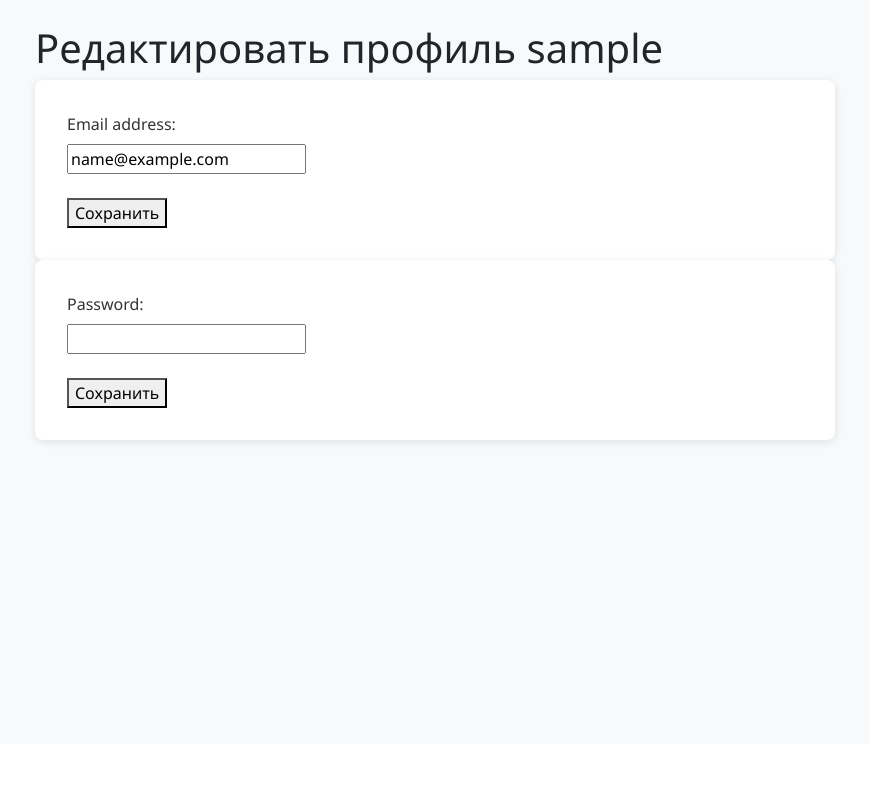
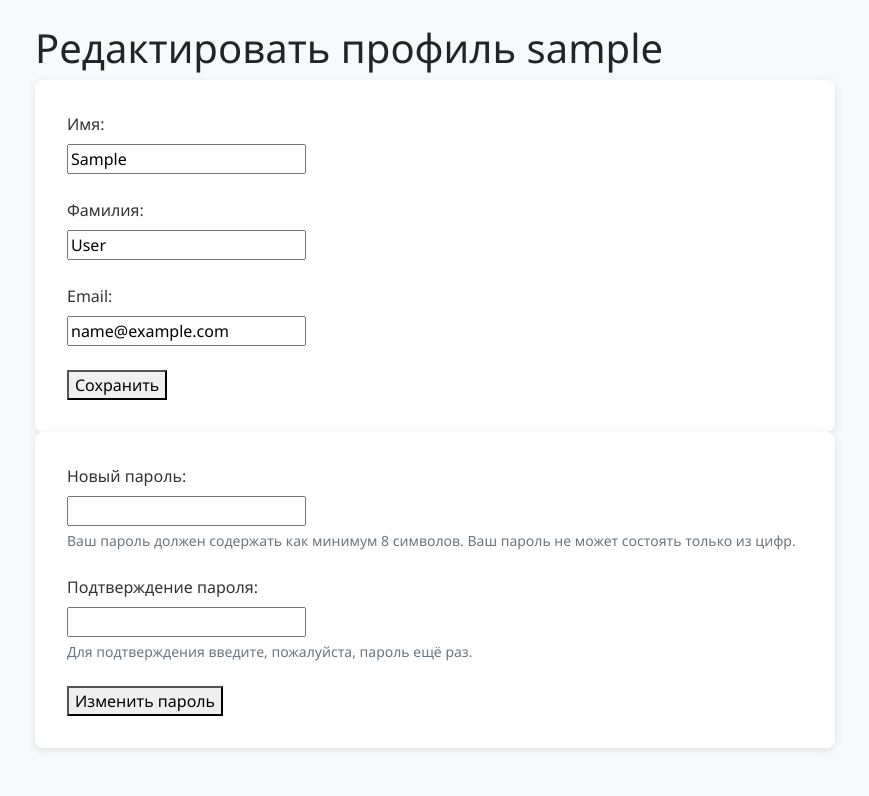
Before and after one commit to RomanMatrosovFrontend/nutrack, a Django app: a page that uses backend/templates/users/profile_edit.html in a window 1280 px wide. Shown: the part 56-852 px from the top of the page, without its empty margins (47-916 px from the left). Before the commit the page ends 501 px from the top, so only its background shows below. Run offline with Django 3.2, Linux system fonts and the light colour scheme; the visitor is signed in with stand-in values (Sample User, id 1); data comes from the database, SQL or seed files in the repository.

Commit message:
Edit profile edt forms

```diff
--- a/backend/templates/users/profile_edit.html
+++ b/backend/templates/users/profile_edit.html
@@ -2,14 +2,26 @@
 
 {% block content %}
   <h1>Редактировать профиль {{ user.username }}</h1>
+
+  {% if messages %}
+    <div class="messages">
+      {% for message in messages %}
+        <div class="alert {% if message.tags == 'error' %}alert-danger{% else %}alert-{{ message.tags }}{% endif %}">
+          {{ message }}
+        </div>
+      {% endfor %}
+    </div>
+  {% endif %}
+
   <form method="post">
     {% csrf_token %}
-    {{ email_form.as_p }}
+    {{ profile_form.as_p }}
     <button type="submit">Сохранить</button>
   </form>
+
   <form method="post">
     {% csrf_token %}
     {{ password_form.as_p }}
-    <button type="submit">Сохранить</button>
+    <button type="submit">Изменить пароль</button>
   </form>
 {% endblock %}
--- a/backend/users/forms.py
+++ b/backend/users/forms.py
@@ -15,22 +15,67 @@ class CustomAuthenticationForm(AuthenticationForm):
     password = forms.CharField(label='Пароль', widget=forms.PasswordInput)
 
 
-class EmailEditForm(forms.ModelForm):
+class ProfileEditForm(forms.ModelForm):
+    def clean_email(self):
+        email = self.cleaned_data['email']
+        if (CustomUser.objects
+                .filter(email=email).exclude(pk=self.instance.pk).exists()):
+            raise forms.ValidationError(
+                'Пользователь с таким email уже существует'
+            )
+        return email
+
     class Meta:
         model = CustomUser
-        fields = ['email']
+        fields = ('first_name', 'last_name', 'email')
+        labels = {
+            'first_name': 'Имя',
+            'last_name': 'Фамилия',
+            'email': 'Email',
+        }
 
 
 class PasswordEditForm(forms.ModelForm):
-    password = forms.CharField(widget=forms.PasswordInput)
+    password1 = forms.CharField(
+        label='Новый пароль',
+        widget=forms.PasswordInput,
+        help_text='''
+            Ваш пароль должен содержать как минимум 8 символов.
+            Ваш пароль не может состоять только из цифр.
+        '''
+    )
+    password2 = forms.CharField(
+        label='Подтверждение пароля',
+        widget=forms.PasswordInput,
+        help_text='Для подтверждения введите, пожалуйста, пароль ещё раз.'
+    )
 
     class Meta:
         model = CustomUser
-        fields = ['password']
+        fields = []
+
+    def clean_password2(self):
+        password1 = self.cleaned_data.get('password1')
+        password2 = self.cleaned_data.get('password2')
+        if password1 and password2 and password1 != password2:
+            raise forms.ValidationError('Пароли не совпадают')
+        return password2
+
+    def clean_password1(self):
+        password = self.cleaned_data.get('password1')
+        if len(password) < 8:
+            raise forms.ValidationError(
+                'Пароль должен содержать как минимум 8 символов'
+            )
+        if password.isdigit():
+            raise forms.ValidationError(
+                'Пароль не может состоять только из цифр'
+            )
+        return password
 
     def save(self, commit=True):
         user = super().save(commit=False)
-        user.set_password(self.cleaned_data["password"])
+        user.set_password(self.cleaned_data['password1'])
         if commit:
             user.save()
         return user
--- a/backend/users/models.py
+++ b/backend/users/models.py
@@ -1,5 +1,8 @@
 from django.contrib.auth.models import AbstractUser
+from django.db import models
 
 
 class CustomUser(AbstractUser):
-    ...
+    email = models.EmailField(
+        'email address', unique=True, blank=False, null=False
+    )
--- a/backend/users/views.py
+++ b/backend/users/views.py
@@ -1,3 +1,4 @@
+from django.contrib import messages
 from django.contrib.auth import authenticate, get_user_model, login, logout
 from django.contrib.auth.decorators import login_required
 from django.shortcuts import get_object_or_404, redirect, render
@@ -5,7 +6,7 @@ from django.shortcuts import get_object_or_404, redirect, render
 from core.views import custom_forbidden_view
 from .forms import (
     CustomAuthenticationForm, CustomUserCreationForm,
-    EmailEditForm, PasswordEditForm,
+    PasswordEditForm, ProfileEditForm,
 )
 
 
@@ -59,23 +60,36 @@ def profile_edit(request, username):
     user = get_object_or_404(User, username=username)
     if request.user != user and not request.user.is_superuser:
         return custom_forbidden_view(request)
+
     if request.method == 'POST':
-        if 'email' in request.POST:
-            form = EmailEditForm(instance=user, data=request.POST)
+        if (
+            'email' in request.POST or
+            'first_name' in request.POST or
+            'last_name' in request.POST
+        ):
+            form = ProfileEditForm(request.POST, instance=user)
             if form.is_valid():
                 form.save()
-                return redirect('profile', username=username)
-        elif 'password' in request.POST:
+                messages.success(request, 'Профиль успешно обновлен')
+            else:
+                messages.error(request, 'Пожалуйста, исправьте ошибки в форме')
+                profile_form = form
+                password_form = PasswordEditForm()
+        if 'password1' in request.POST or 'password2' in request.POST:
             form = PasswordEditForm(instance=user, data=request.POST)
             if form.is_valid():
                 form.save()
-                return redirect('login')
-    else:
-        email_form = EmailEditForm(instance=user)
-        password_form = PasswordEditForm()
+                messages.success(request, 'Пароль успешно изменен')
 
+            else:
+                messages.error(request, 'Пожалуйста, исправьте ошибки в форме')
+                profile_form = ProfileEditForm(instance=user)
+                password_form = form
+
+    profile_form = ProfileEditForm(instance=user)
+    password_form = PasswordEditForm()
     return render(request, 'users/profile_edit.html', {
-        'email_form': email_form,
+        'profile_form': profile_form,
         'password_form': password_form,
         'user': user
     })
```
Also changed, not shown: backend/nutritional_value/migrations/0008_alter_amountperday_grams_and_more.py (added), backend/users/migrations/0002_alter_customuser_email.py (added).
